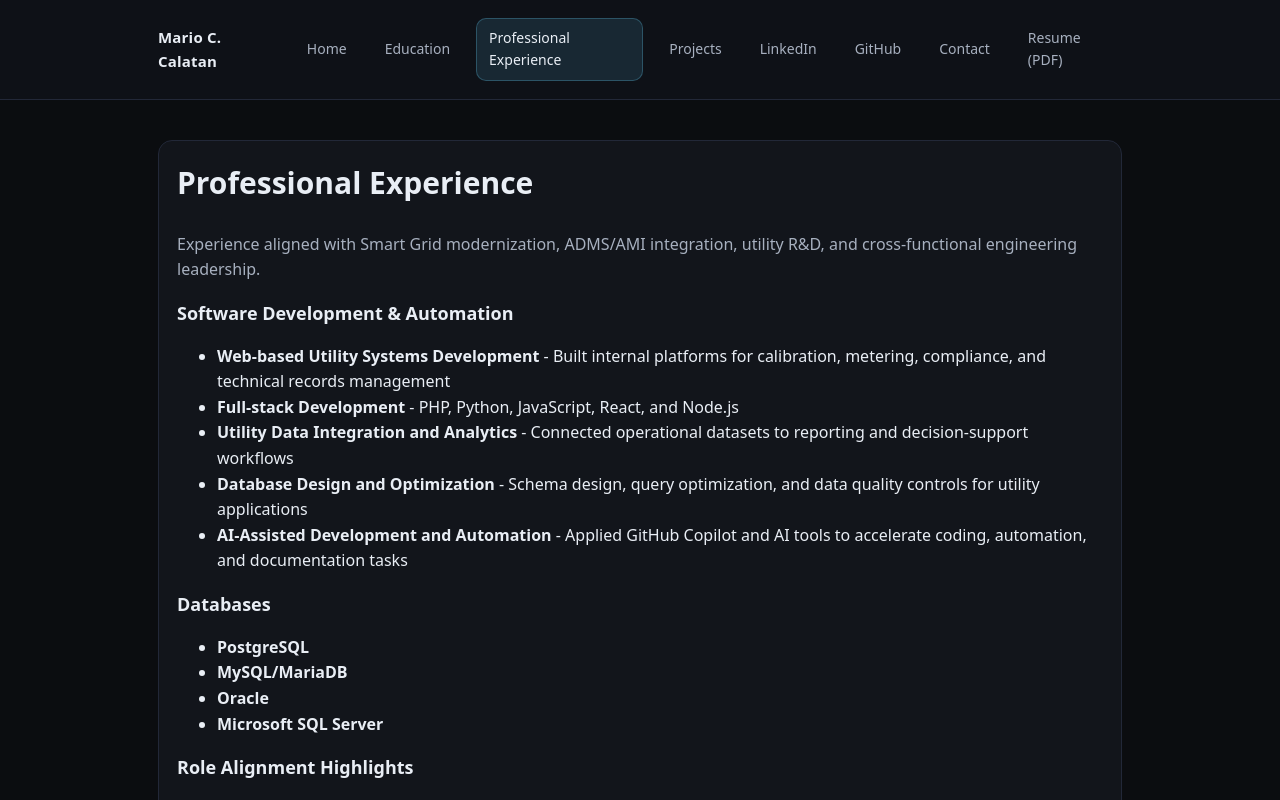
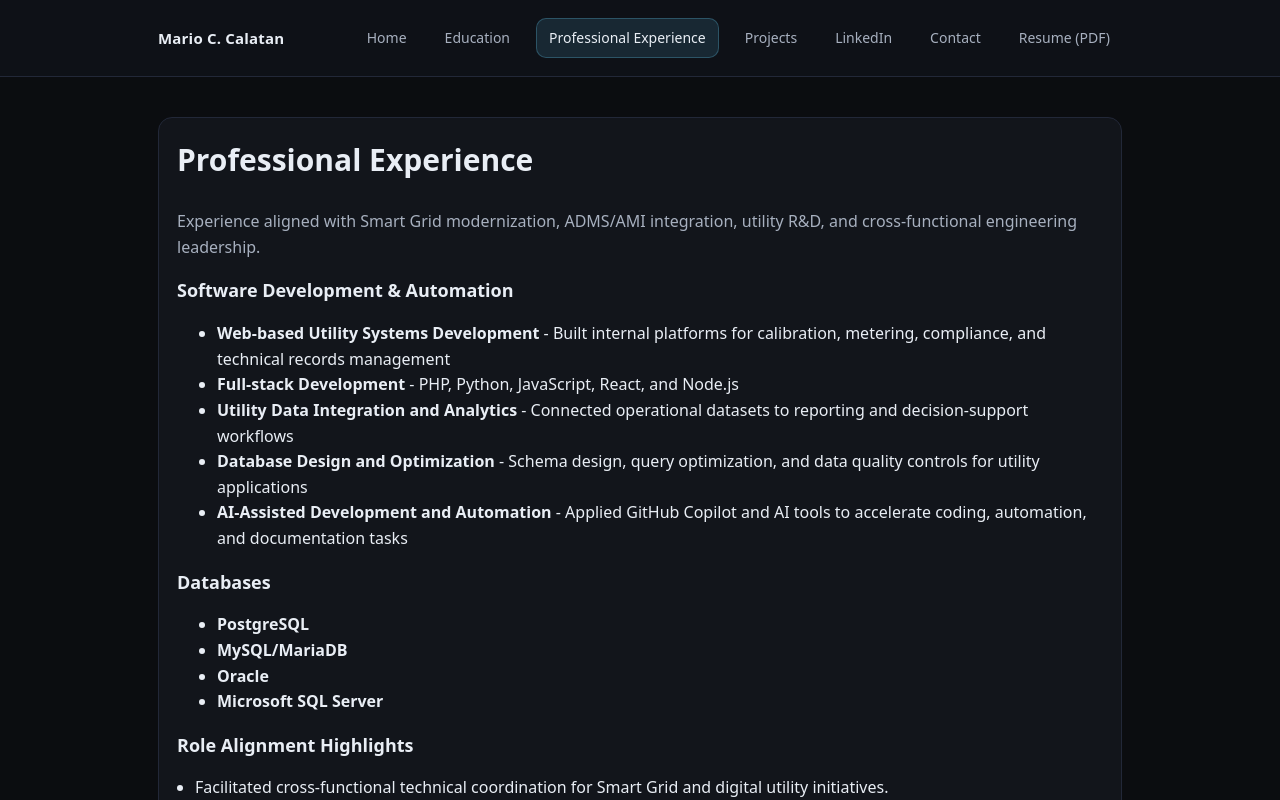
Before and after one commit to marioccalatan/resume, a React (Vite) app: page /resume/experience in a window 1280 px wide. Shown: the top 800 px of the page. Built offline with nearby package versions, Linux system fonts and the light colour scheme.

Commit message:
Update Navbar.jsx

```diff
--- a/src/components/Navbar.jsx
+++ b/src/components/Navbar.jsx
@@ -32,9 +32,6 @@ function Navbar() {
           <a href="https://www.linkedin.com/in/marioccalatan/" target="_blank" rel="noreferrer">
             LinkedIn
           </a>
-          <a href="https://github.com/marioccalatan" target="_blank" rel="noreferrer">
-            GitHub
-          </a>
 
           <NavLink to="/contact">Contact</NavLink>
 
@@ -62,14 +59,6 @@ function Navbar() {
             >
               LinkedIn
             </a>
-            <a
-              href="https://github.com/marioccalatan"
-              target="_blank"
-              rel="noreferrer"
-              onClick={closeMenu}
-            >
-              GitHub
-            </a>
 
             <a
               href="/assets/Mario_Calatan_Full_Resume.pdf"
```
